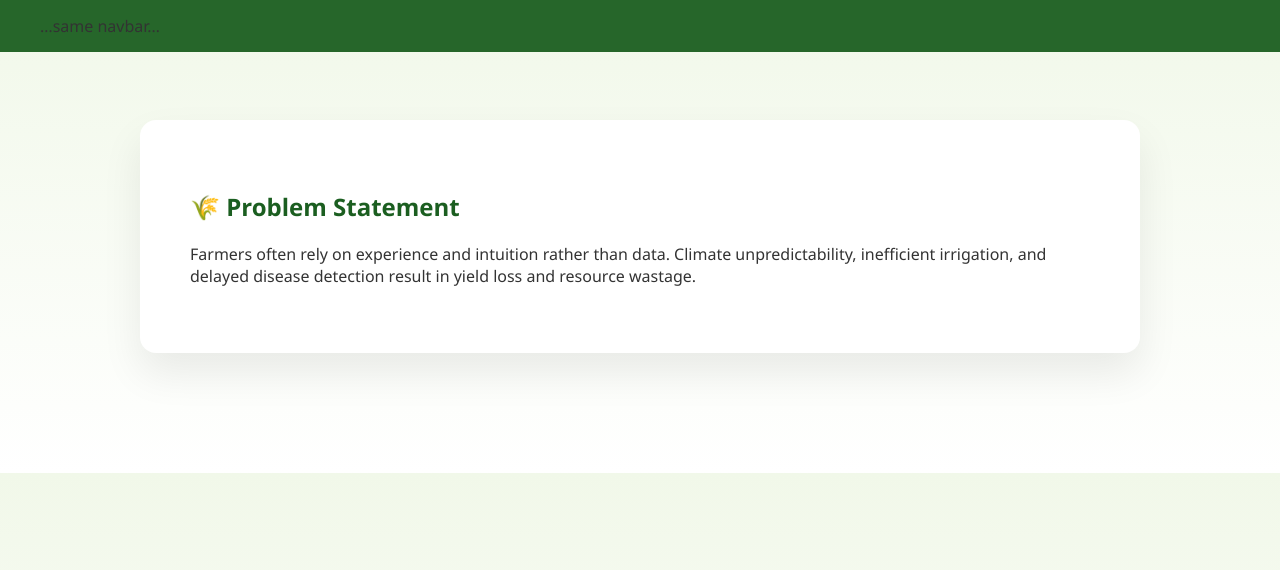
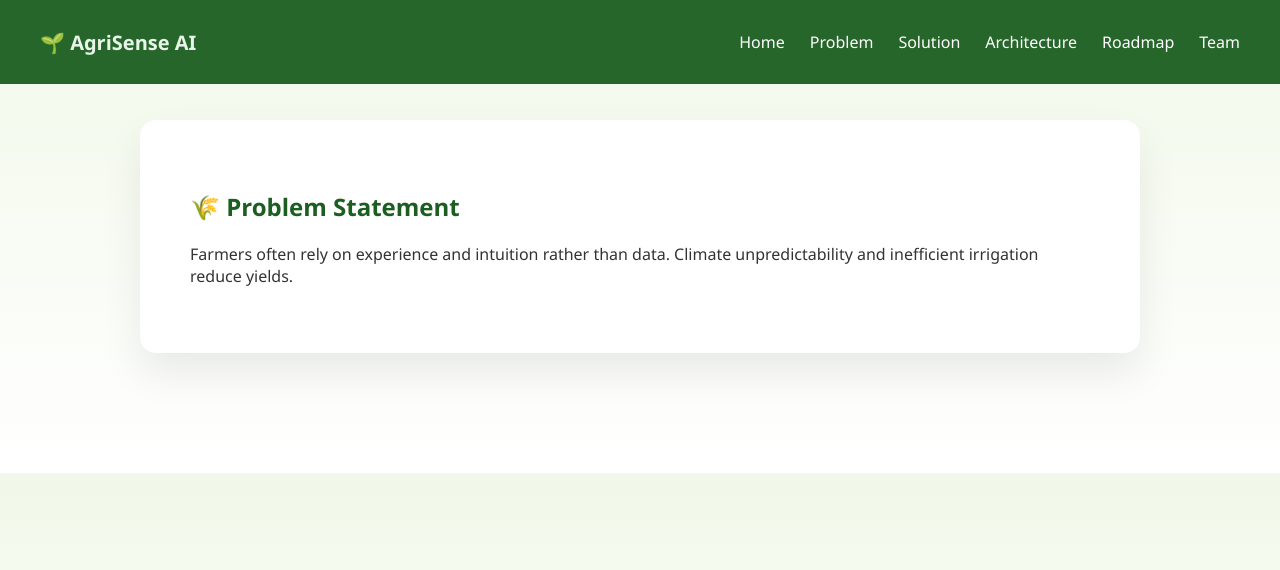
Before and after one commit to AmanMalik06/AgriSense-AI, a plain HTML site: page problem.html in a window 1280 px wide. Drawn offline with Linux system fonts and the light colour scheme.

Commit message:
Fix HTML paragraph structure

```diff
--- a/problem.html
+++ b/problem.html
@@ -7,14 +7,25 @@
 </head>
 <body>
 
-<nav>…same navbar…</nav>
+<!-- 👇 PASTE NAVBAR HERE -->
+<nav>
+  <div class="logo">🌱 AgriSense AI</div>
+  <ul>
+    <li><a href="index.html">Home</a></li>
+    <li><a href="problem.html">Problem</a></li>
+    <li><a href="solution.html">Solution</a></li>
+    <li><a href="architecture.html">Architecture</a></li>
+    <li><a href="roadmap.html">Roadmap</a></li>
+    <li><a href="team.html">Team</a></li>
+  </ul>
+</nav>
 
+<!-- 👇 PAGE CONTENT -->
 <section class="section reveal">
   <h2>🌾 Problem Statement</h2>
   <p>
     Farmers often rely on experience and intuition rather than data.
-    Climate unpredictability, inefficient irrigation, and delayed
-    disease detection result in yield loss and resource wastage.
+    Climate unpredictability and inefficient irrigation reduce yields.
   </p>
 </section>
 
```
